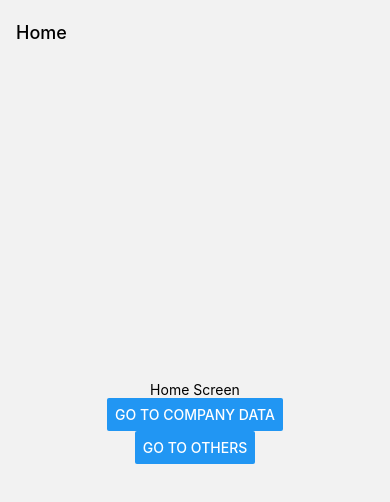
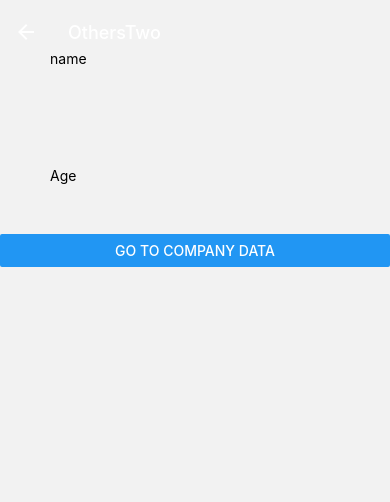
Before and after one commit to Khannakunal32/react-native, a React Native app in the folder AwesomeProject3/: screen /OthersTwo in a window 390 px wide. Shown: the top 502 px of the page. Built offline with nearby package versions, Linux system fonts and the light colour scheme.

Commit message:
added set name and age from othersTwo

```diff
--- a/AwesomeProject3/App.tsx
+++ b/AwesomeProject3/App.tsx
@@ -7,12 +7,13 @@
 
 import React, {useState} from 'react';
 import {
+  Alert,
   Button,
-  SafeAreaView,
   ScrollView,
   StatusBar,
   StyleSheet,
   Text,
+  TextInput,
   View,
 } from 'react-native';
 import CompanyData from './components/CompanyData';
@@ -21,13 +22,17 @@ import Others from './components/Others';
 import StylingComponent from './components/Styling';
 import {NavigationContainer} from '@react-navigation/native';
 import {createNativeStackNavigator} from '@react-navigation/native-stack';
+import OtherTwo from './components/OtherTwo';
 
 const Stack = createNativeStackNavigator();
 
 function HomeScreen(props: any): JSX.Element {
+  const {name, age} = props.route.params || {name: 'kunal', age: '22'};
   return (
     <View style={{flex: 1, alignItems: 'center', justifyContent: 'center'}}>
       <Text>Home Screen</Text>
+      <Text>Name: {name}</Text>
+      <Text>Age: {age}</Text>
       <Button
         title="Go to Company Data"
         onPress={() => props.navigation.navigate('CompanyData')}
@@ -35,6 +40,10 @@ function HomeScreen(props: any): JSX.Element {
       <Button
         title="Go to Others"
         onPress={() => props.navigation.navigate('Others')}
+      />
+      <Button
+        title="Go to OthersTwo"
+        onPress={() => props.navigation.navigate('OthersTwo')}
       />
     </View>
   );
@@ -54,12 +63,15 @@ function App(): JSX.Element {
         }}>
         <Stack.Screen
           options={{
+            headerTitle: LeftButton,
+            headerRight: RightButton,
             headerTintColor: 'black',
           }}
           name="Home"
           component={HomeScreen}
         />
         <Stack.Screen name="CompanyData" component={CompanyData} />
+        <Stack.Screen name="OthersTwo" component={OtherTwo} />
         <Stack.Screen name="StylingComponent" component={StylingComponent} />
         <Stack.Screen name="Others" component={Others} />
       </Stack.Navigator>
@@ -67,4 +79,24 @@ function App(): JSX.Element {
   );
 }
 
+const LeftButton = () => {
+  return (
+    <View>
+      <Button
+        title="left"
+        onPress={() => {
+          console.warn('hello');
+        }}
+      />
+    </View>
+  );
+};
+const RightButton = () => {
+  return (
+    <View>
+      <TextInput placeholder="search" />
+    </View>
+  );
+};
+
 export default App;
--- /dev/null
+++ b/AwesomeProject3/components/OtherTwo.tsx
@@ -0,0 +1,40 @@
+import {
+  View,
+  Text,
+  SafeAreaView,
+  SafeAreaViewBase,
+  Button,
+  TextInput,
+} from 'react-native';
+import React, {useState} from 'react';
+
+const OtherTwo = (props: any) => {
+  const [name, setName] = useState('');
+  const [age, setAge] = useState('');
+  return (
+    <View>
+      <TextInput
+        style={{margin: 50}}
+        placeholder="name"
+        onChangeText={text => {
+          setName(text);
+        }}
+      />
+      <TextInput
+        style={{margin: 50}}
+        placeholder="Age"
+        onChangeText={text => {
+          setAge(text);
+        }}
+      />
+      <Button
+        title="Go to Company Data"
+        onPress={() =>
+          props.navigation.navigate('Home', {name: name, age: age})
+        }
+      />
+    </View>
+  );
+};
+
+export default OtherTwo;
--- a/AwesomeProject3/components/Others.tsx
+++ b/AwesomeProject3/components/Others.tsx
@@ -56,7 +56,6 @@ function Others(props: any): JSX.Element {
     <SafeAreaView>
       <StatusBar />
       <ScrollView>
-        <CompanyData />
         <Text style={{fontSize: 30}}>Test is in control</Text>
         <Ex />
         <Text>{fruit()}</Text>
```
